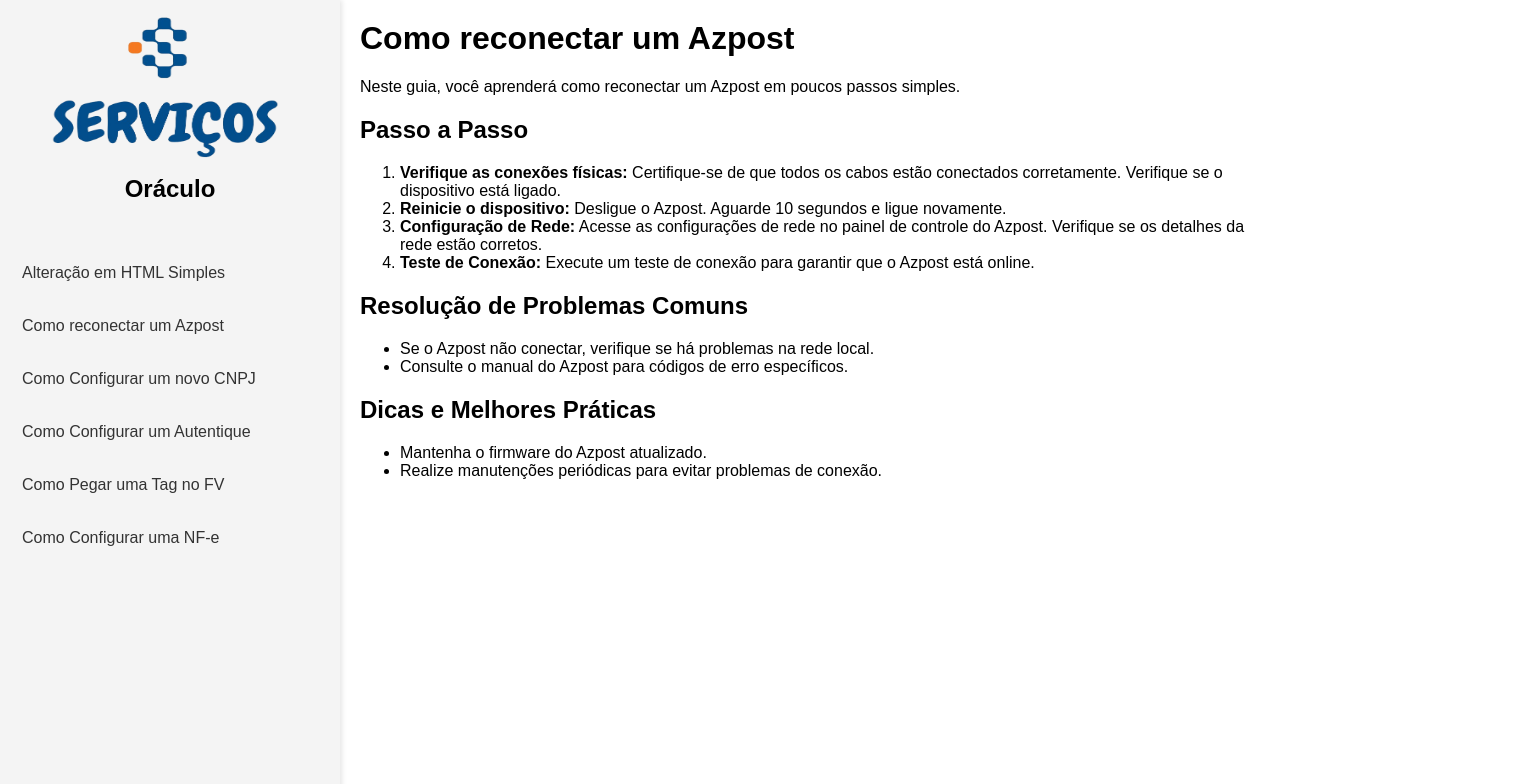
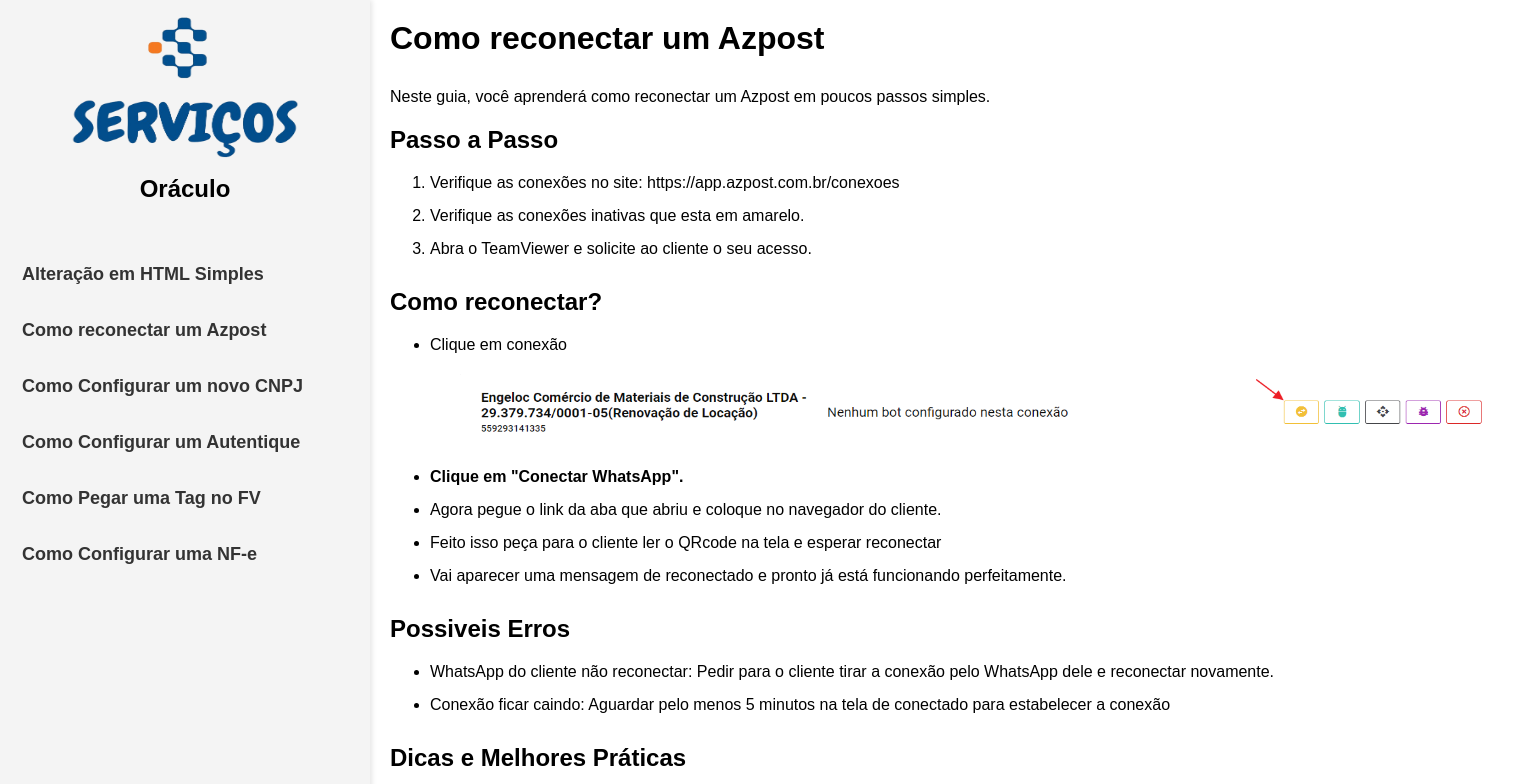
Before and after one commit to Cayoluan/site-servicos, a plain HTML site: page index.html in a window 1280 px wide. Both pictures are taken after a click on the link "Como reconectar um Azpost". Shown: the top 784 px of the page, 1530 px wide, since content can reach past the window. Drawn offline with Linux system fonts and the light colour scheme.

Commit message:
Atualizações 25/06/2024

```diff
--- a/index.html
+++ b/index.html
@@ -12,6 +12,7 @@
             <img class="Logo" src="img/SERVIÇOS.png" alt="">
             <h2>Oráculo</h2>
             <ul>
+            <b>
                 <li><a href="#" onclick="loadContent('html')">Alteração em HTML Simples</a></li>
                 <li><a href="#" onclick="loadContent('azpost')">Como reconectar um Azpost</a></li>
                 <li><a href="#" onclick="loadContent('CNPJ')">Como Configurar um novo CNPJ</a></li>
@@ -21,7 +22,10 @@
 
 
 
+
+
                 <!-- Adicione mais tópicos aqui -->
+            </b>
             </ul>
         </aside>
         <main class="content">
--- a/scripts.js
+++ b/scripts.js
@@ -7,19 +7,31 @@
             <p>Neste guia, você aprenderá como reconectar um Azpost em poucos passos simples.</p>
             <h2>Passo a Passo</h2>
             <ol>
-                <li><strong>Verifique as conexões físicas:</strong> Certifique-se de que todos os cabos estão conectados corretamente. Verifique se o dispositivo está ligado.</li>
-                <li><strong>Reinicie o dispositivo:</strong> Desligue o Azpost. Aguarde 10 segundos e ligue novamente.</li>
-                <li><strong>Configuração de Rede:</strong> Acesse as configurações de rede no painel de controle do Azpost. Verifique se os detalhes da rede estão corretos.</li>
-                <li><strong>Teste de Conexão:</strong> Execute um teste de conexão para garantir que o Azpost está online.</li>
+                <li>Verifique as conexões no site: https://app.azpost.com.br/conexoes</li>
+                <li>Verifique as conexões inativas que esta em amarelo.</li>
+                <li>Abra o TeamViewer e solicite ao cliente o seu acesso.</li>
+
             </ol>
-            <h2>Resolução de Problemas Comuns</h2>
+            <h2>Como reconectar?</h2>
             <ul>
-                <li>Se o Azpost não conectar, verifique se há problemas na rede local.</li>
-                <li>Consulte o manual do Azpost para códigos de erro específicos.</li>
+                <li>Clique em conexão</li>
+                 <img class="azpost" src="img/conexao.png" alt="">
+                <li><b>Clique em "Conectar WhatsApp".</b></li>
+                <li>Agora pegue o link da aba que abriu e coloque no navegador do cliente.</li>
+                <li>Feito isso peça para o cliente ler o QRcode na tela e esperar reconectar</li>
+                <li>Vai aparecer uma mensagem de reconectado e pronto já está funcionando perfeitamente.</li>
+
             </ul>
+            <h2>Possiveis Erros</h2>
+            <ul>
+                <li>WhatsApp do cliente não reconectar: Pedir para o cliente tirar a conexão pelo WhatsApp dele e reconectar novamente.</li>
+                <li>Conexão ficar caindo: Aguardar pelo menos 5 minutos na tela de conectado para estabelecer a conexão</li>
+            </ul>
+
             <h2>Dicas e Melhores Práticas</h2>
             <ul>
-                <li>Mantenha o firmware do Azpost atualizado.</li>
+                <li>Tirar print do cliente reconectado para poder se respaldar e encerrar a solicitação.</li>
+                <img class="azpost" src="img/conectado.png" alt="">
                 <li>Realize manutenções periódicas para evitar problemas de conexão.</li>
             </ul>
             <!-- Conteúdo existente -->
--- a/styles.css
+++ b/styles.css
@@ -10,15 +10,27 @@
 width: 250px;
 height: 150px;
 padding-bottom: 10px;
-padding-left: 30px;
+padding-left: 50px;
+
 }
+.azpost {
+
+    width: 1050px;
+    height: 75px;
+    padding-top: 10px;
+    padding-bottom: 10px;
+    padding-left: 30px;
+    }
+
 
 .container {
     display: flex;
     min-height: 100vh; /* Garante que ocupe a altura total da janela */
 }
+
+
 .sidebar {
-    width: 320px; /* Ajuste conforme necessário */
+    width: 350px; /* Ajuste conforme necessário */
     background-color: #f4f4f4;
     padding: 10px;
     box-shadow: 2px 0 5px rgba(0, 0, 0, 0.1);
@@ -49,12 +61,15 @@
     color: #333;
     padding: 7px 2px; /* Ajuste o padding para aumentar o espaço ao redor do texto */
     transition: all 0.3s ease; /* Transição suave para o efeito */
+    font-size: 18px;
+
 }
 
 .sidebar ul li a:hover {
     color: #007BFF;
     box-shadow: 0 0 20px rgba(0, 0, 0, 0.3); /* Aumenta o desfoque e a intensidade da sombra */
-    border-radius: 5px; /* Adiciona bordas arredondadas */
+    border-radius: 100px; /* Adiciona bordas arredondadas */
+    padding: 20px;
 }
 
 
@@ -65,4 +80,11 @@
 
 .content h1 {
     margin-top: 0;
+    padding-bottom: 10px;
 }
+
+
+.content li {
+    margin-top: 5px;
+    padding-bottom: 10px;
+}
```
Also changed, not shown: login.html (+3 -2 lines), img/conectado.png (added), img/conexao.png (added).
